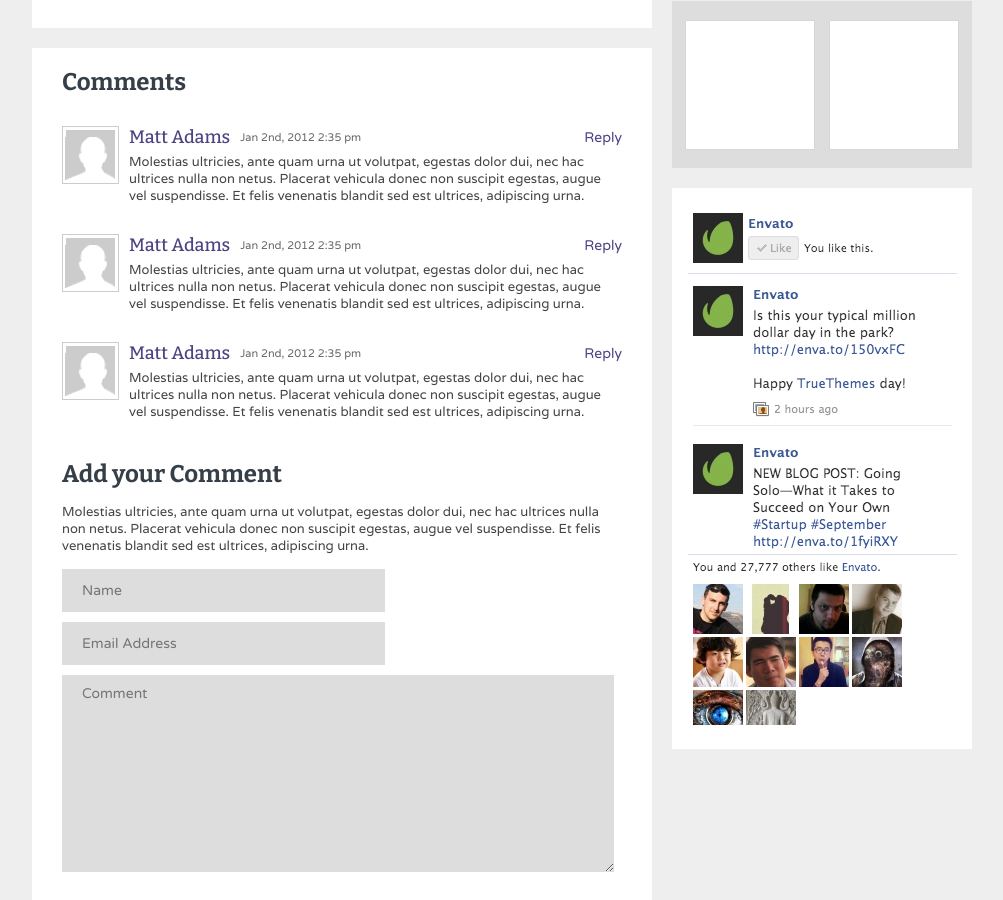
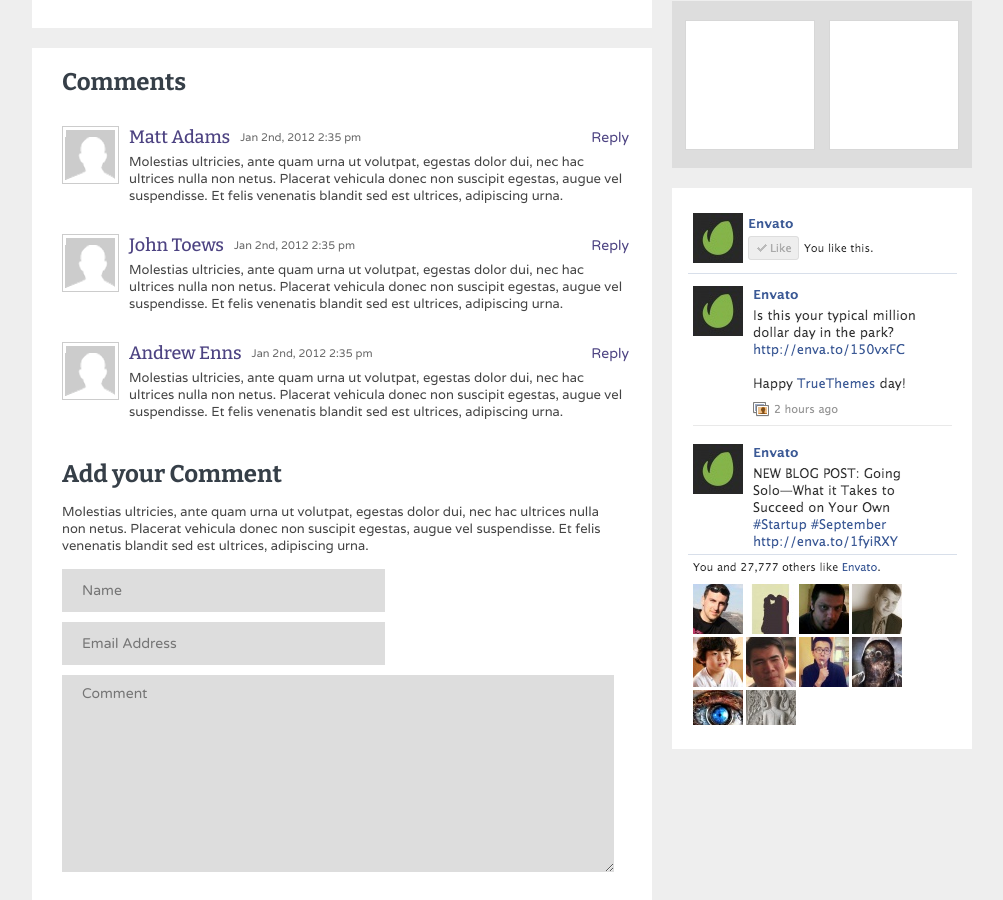
Before and after one commit to ppudodo1/Factory-Kenzaz, a React (Vite) app: page /single in a window 1280 px wide. Shown: the part 2151-3051 px from the top of the page, without its empty margins (138-1141 px from the left). Built offline with nearby package versions, Linux system fonts and the light colour scheme.

Commit message:
Added comment functionality

```diff
--- a/src/pages/single/singleComponents/comments/Comments.jsx
+++ b/src/pages/single/singleComponents/comments/Comments.jsx
@@ -2,14 +2,43 @@ import React from "react";
 import styles from "./Comments.module.scss";
 import Comment from "./comment/Comment";
 import AddComment from "./addComment/AddComment";
+let commentsArr = JSON.parse(localStorage.getItem("comments")) || [];
+
 const Comments = () => {
   return (
     <div className={styles["comments-outer-container"]}>
       <h1>Comments</h1>
       <div className={styles["comments-inner-container"]}>
-        <Comment></Comment>
-        <Comment></Comment>
-        <Comment></Comment>
+        <Comment
+          userName={"Matt Adams"}
+          date={"Jan 2nd, 2012 2:35 pm"}
+          comment={
+            "Molestias ultricies, ante quam urna ut volutpat, egestas dolor dui, nec hac ultrices nulla non netus. Placerat vehicula donec non suscipit egestas, augue vel suspendisse. Et felis venenatis blandit sed est ultrices, adipiscing urna."
+          }
+        ></Comment>
+        <Comment
+          userName={"John Toews"}
+          date={"Jan 2nd, 2012 2:35 pm"}
+          comment={
+            "Molestias ultricies, ante quam urna ut volutpat, egestas dolor dui, nec hac ultrices nulla non netus. Placerat vehicula donec non suscipit egestas, augue vel suspendisse. Et felis venenatis blandit sed est ultrices, adipiscing urna."
+          }
+        ></Comment>
+        <Comment
+          userName={"Andrew Enns"}
+          date={"Jan 2nd, 2012 2:35 pm"}
+          comment={
+            "Molestias ultricies, ante quam urna ut volutpat, egestas dolor dui, nec hac ultrices nulla non netus. Placerat vehicula donec non suscipit egestas, augue vel suspendisse. Et felis venenatis blandit sed est ultrices, adipiscing urna."
+          }
+        ></Comment>
+
+        {commentsArr.map((comment, index) => (
+          <Comment
+            userName={comment.user}
+            date={comment.date}
+            comment={comment.userComment}
+            key={index}
+          ></Comment>
+        ))}
         <AddComment></AddComment>
       </div>
     </div>
--- a/src/pages/single/singleComponents/comments/addComment/AddComment.jsx
+++ b/src/pages/single/singleComponents/comments/addComment/AddComment.jsx
@@ -1,6 +1,32 @@
 import React from "react";
 import styles from "./AddComment.module.scss";
+import { useState } from "react";
+import { useNavigate } from "react-router-dom";
+
 const AddComment = () => {
+  const [userName, setUsername] = useState("");
+  const [email, setEmail] = useState("");
+  const [comment, setComment] = useState("");
+  const navigate = useNavigate();
+  const commentSubmit = () => {
+    const currentDateTime = new Date();
+    const formattedDateTime = currentDateTime.toLocaleString();
+    let commentObj = {
+      user: userName,
+      userEmail: email,
+      userComment: comment,
+      date: formattedDateTime,
+    };
+    let currentArrOfComments =
+      JSON.parse(localStorage.getItem("comments")) || [];
+    currentArrOfComments.push(commentObj);
+    localStorage.setItem("comments", JSON.stringify(currentArrOfComments));
+    console.log("CurrentArrOfCommments: ", currentArrOfComments);
+    setUsername("");
+    setEmail("");
+    setComment("");
+    window.location.reload();
+  };
   return (
     <main className={styles["add-comment-container"]}>
       <h1>Add your Comment</h1>
@@ -11,10 +37,26 @@ const AddComment = () => {
         ultrices, adipiscing urna.
       </p>
       <div className={styles["comment-input"]}>
-        <input type="text" placeholder="Name" />
-        <input type="email" placeholder="Email Address" />
-        <textarea name="comment" id="" placeholder="Comment"></textarea>
-        <button>Submit</button>
+        <input
+          type="text"
+          placeholder="Name"
+          value={userName}
+          onChange={(e) => setUsername(e.target.value)}
+        />
+        <input
+          type="email"
+          placeholder="Email Address"
+          value={email}
+          onChange={(e) => setEmail(e.target.value)}
+        />
+        <textarea
+          name="comment"
+          id=""
+          placeholder="Comment"
+          value={comment}
+          onChange={(e) => setComment(e.target.value)}
+        ></textarea>
+        <button onClick={commentSubmit}>Submit</button>
       </div>
     </main>
   );
--- a/src/pages/single/singleComponents/comments/comment/Comment.jsx
+++ b/src/pages/single/singleComponents/comments/comment/Comment.jsx
@@ -1,7 +1,8 @@
 import React from "react";
 import styles from "./Comment.module.scss";
 import avatar from "../../../../../assets/logos/avatar.png";
-const Comment = () => {
+
+const Comment = ({ userName, date, comment }) => {
   return (
     <main className={styles["comment-container"]}>
       <div className={styles["avatar-image-container"]}>
@@ -10,18 +11,13 @@ const Comment = () => {
       <div className={styles["content-container"]}>
         <div className={styles["info-container"]}>
           <div className={styles["text-info-container"]}>
-            <h1>Matt Adams</h1>
-            <p>Jan 2nd, 2012 2:35 pm</p>
+            <h1>{userName}</h1>
+            <p>{date}</p>
           </div>
           <button>Reply</button>
         </div>
         <div className={styles["comment-text-container"]}>
-          <p>
-            Molestias ultricies, ante quam urna ut volutpat, egestas dolor dui,
-            nec hac ultrices nulla non netus. Placerat vehicula donec non
-            suscipit egestas, augue vel suspendisse. Et felis venenatis blandit
-            sed est ultrices, adipiscing urna.
-          </p>
+          <p>{comment}</p>
         </div>
       </div>
     </main>
--- a/src/pages/single/singleComponents/comments/comment/Comment.module.scss
+++ b/src/pages/single/singleComponents/comments/comment/Comment.module.scss
@@ -1,12 +1,14 @@
 .comment-container {
   display: flex;
-  justify-content: center;
+
   gap: 10px;
   margin-top: 30px;
+  width: 567px;
 }
 .info-container {
   display: flex;
   justify-content: space-between;
+  width: 500px;
 }
 .info-container h1 {
   font-family: "Bitter";
```
Also changed, not shown: src/pages/single/singleComponents/comments/reply/Reply.jsx (added, +11 -0 lines), src/pages/single/singleComponents/comments/reply/Reply.module.scss (added).
